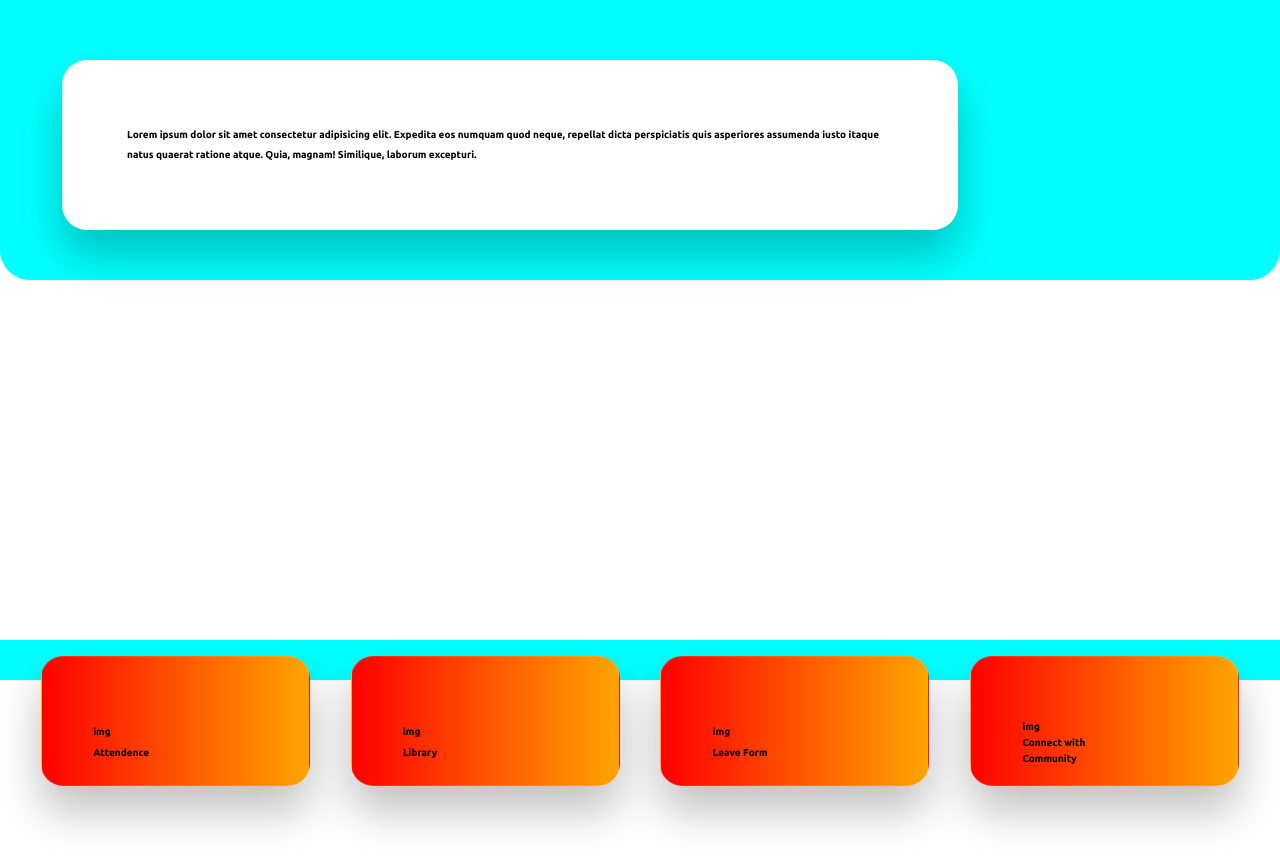
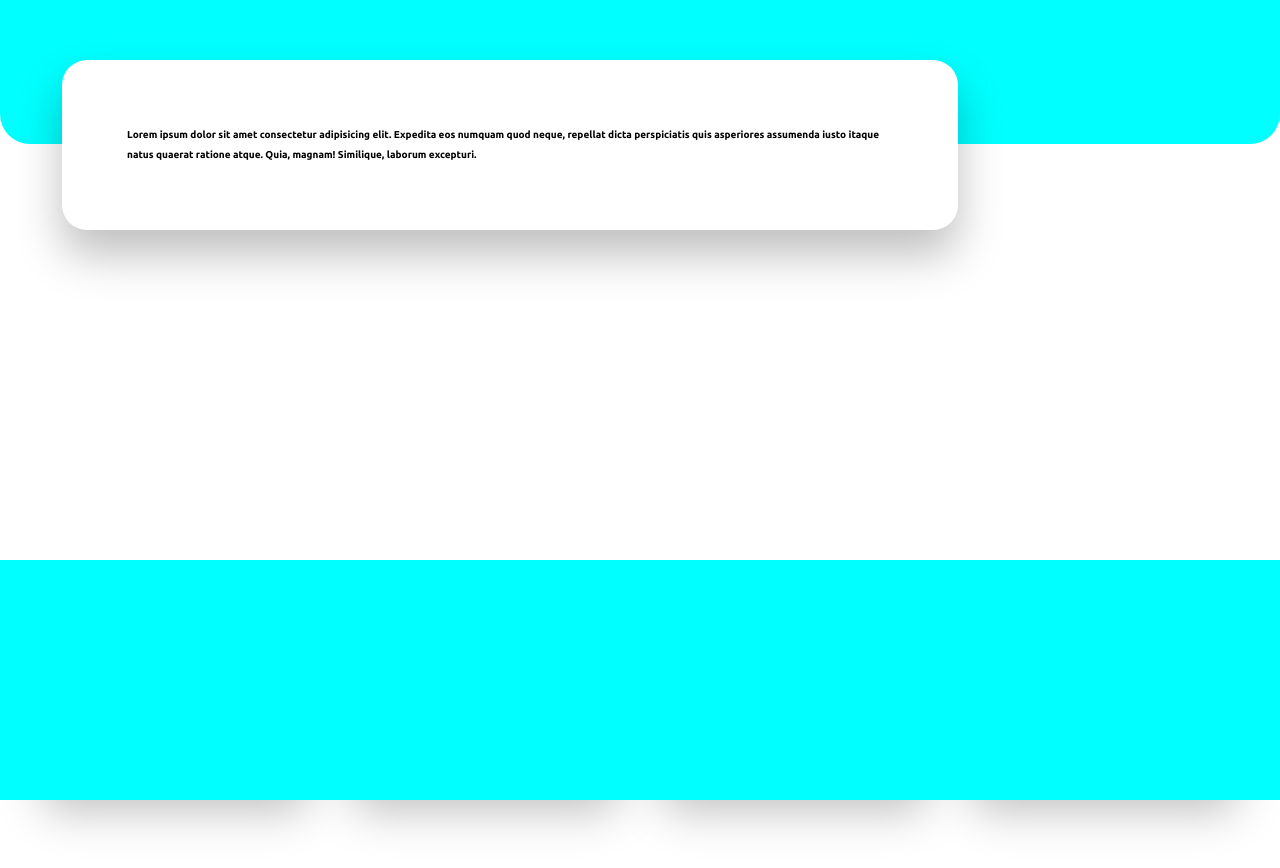
Before and after one commit to Ravish108Coder/testing, a plain HTML site: page index.html in a window 1280 px wide. Shown: the top 868 px of the page. Drawn offline with Linux system fonts and the light colour scheme.

Commit message:
improved height of header and footer

```diff
--- a/styles.css
+++ b/styles.css
@@ -13,11 +13,15 @@
     background-color: aqua;
 }
 .header{
-    height: 35vh;
+    height: 18vh;
     border-bottom-left-radius: 30px;
     border-bottom-right-radius: 30px;
     position: absolute;
     z-index: 100;
+}
+.footer{
+    position: relative;
+    height: 30vh;
 }
 .body {
     /* margin-top: 12vh; */
```
